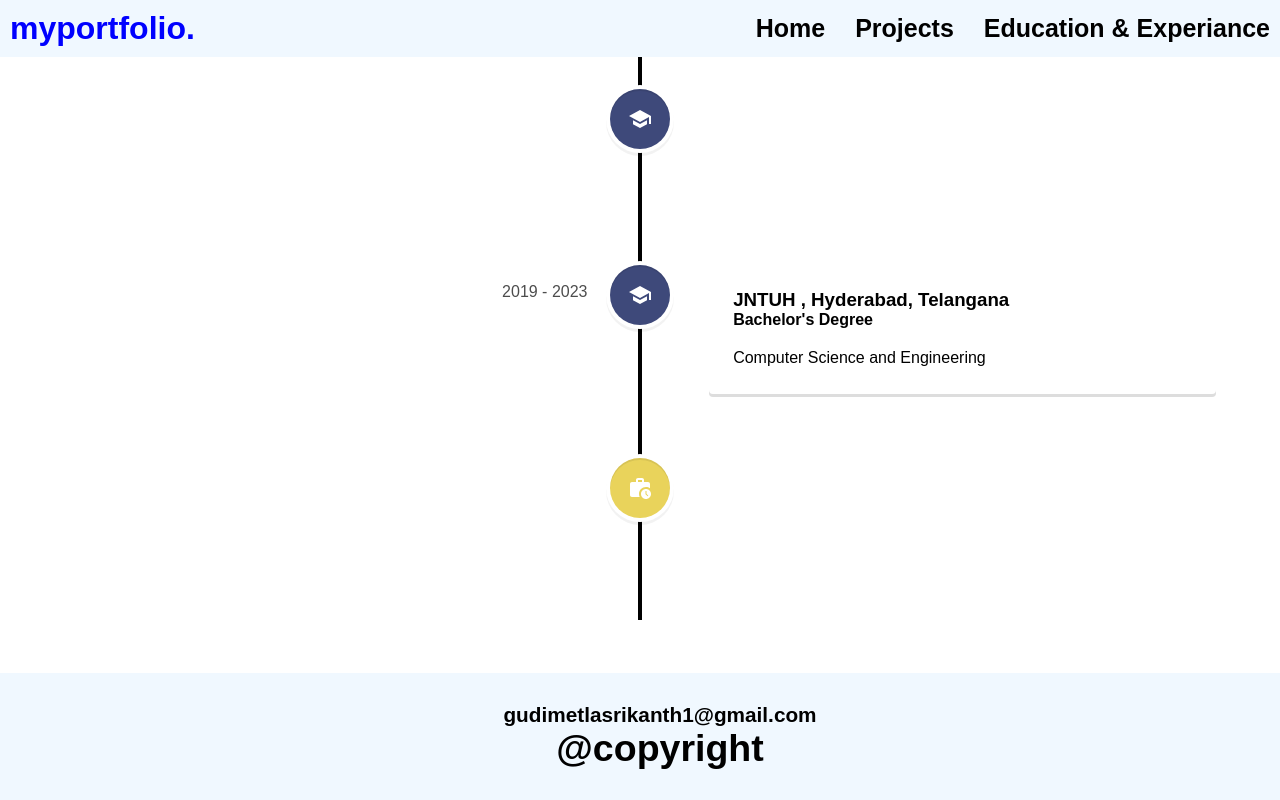
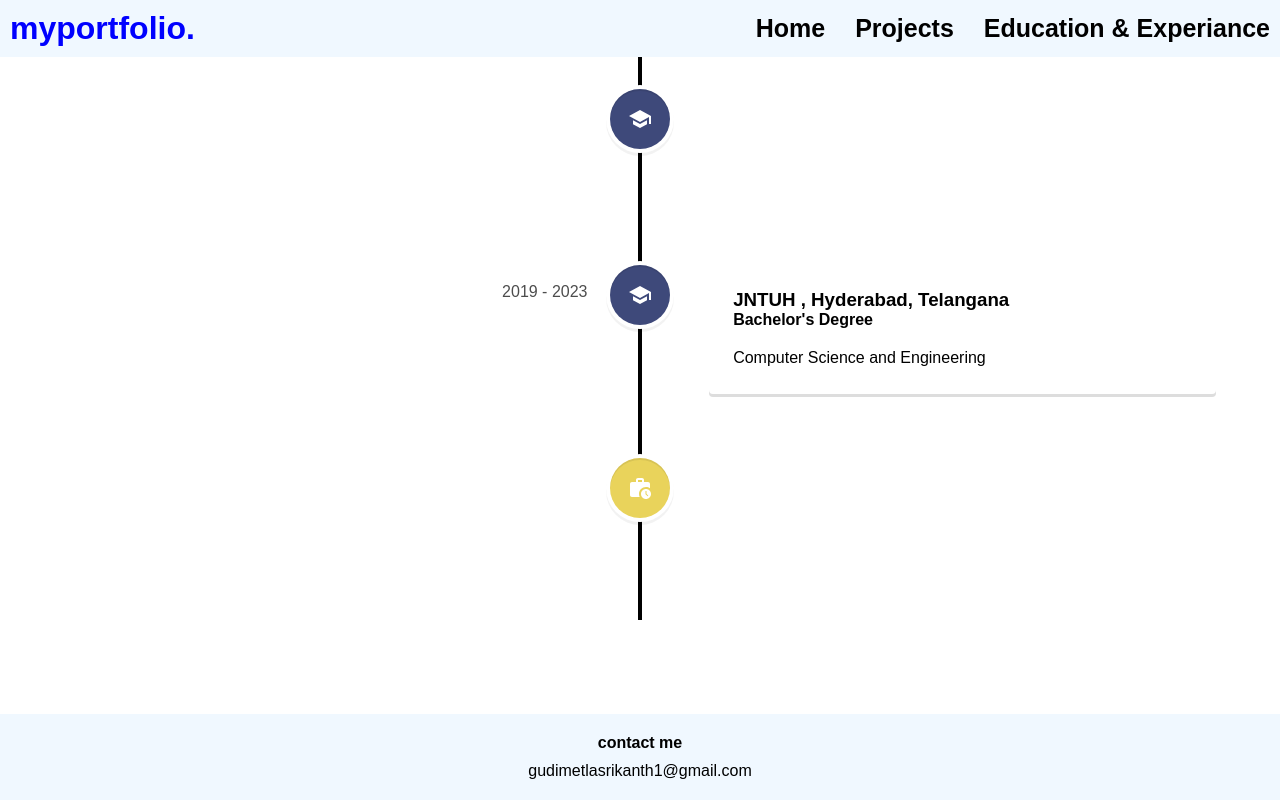
Before and after one commit to gudimetla-srikanth/portfolio, a React (Create React App) app: page /education in a window 1280 px wide. Built offline with nearby package versions, Linux system fonts and the light colour scheme.

Commit message:
committed

```diff
--- a/package.json
+++ b/package.json
@@ -10,11 +10,13 @@
     "@testing-library/jest-dom": "^5.17.0",
     "@testing-library/react": "^13.4.0",
     "@testing-library/user-event": "^13.5.0",
+    "npm": "^10.4.0",
     "react": "^18.2.0",
+    "react-dom": "^18.2.0",
     "react-router-dom": "^6.3.0",
-    "react-dom": "^18.2.0",
     "react-scripts": "5.0.1",
     "react-vertical-timeline-component": "^3.5.2",
+    "start": "^5.1.0",
     "web-vitals": "^2.1.4"
   },
   "scripts": {
--- a/src/components/footer/Footer.css
+++ b/src/components/footer/Footer.css
@@ -2,17 +2,18 @@
     position: fixed;
     bottom: 0px;
     width: 100%;
-    padding: 30px 20px;
+    background-color: aliceblue;
     display: flex;
     justify-content: center;
     align-items: center;
-    font-size: 25px;
-    background-color: aliceblue;
+    flex-wrap: wrap;
+    gap: 10px;
+    padding: 20px 0px;
     flex-direction: column;
 }
 
-@media screen and (min-width:0px) and (max-width:600px) {
-    .footer h5 {
-        font-size: 20px;
-    }
+.contact {
+    font-weight: 800;
 }
+
+@media screen and (min-width:0px) and (max-width:600px) {}
--- a/src/components/footer/Footer.jsx
+++ b/src/components/footer/Footer.jsx
@@ -3,8 +3,8 @@ import './Footer.css'
 export default function Footer() {
     return (
         <div className="footer">
-            <div className="email"><h5> gudimetlasrikanth1@gmail.com</h5></div>
-            <h2>@copyright</h2>
+            <div className="contact">contact me</div>
+            <div className="email">gudimetlasrikanth1@gmail.com</div>
         </div>
     )
 }
```
Also changed, not shown: 1 other file (tests, documents, lock files or other folders).
